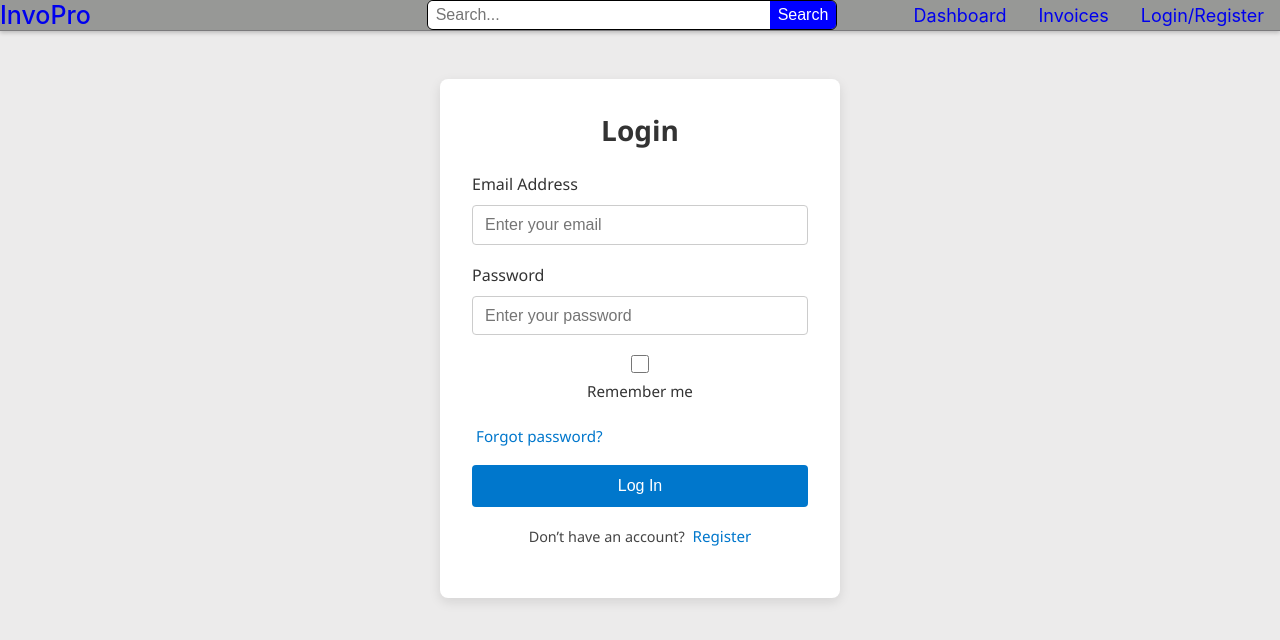
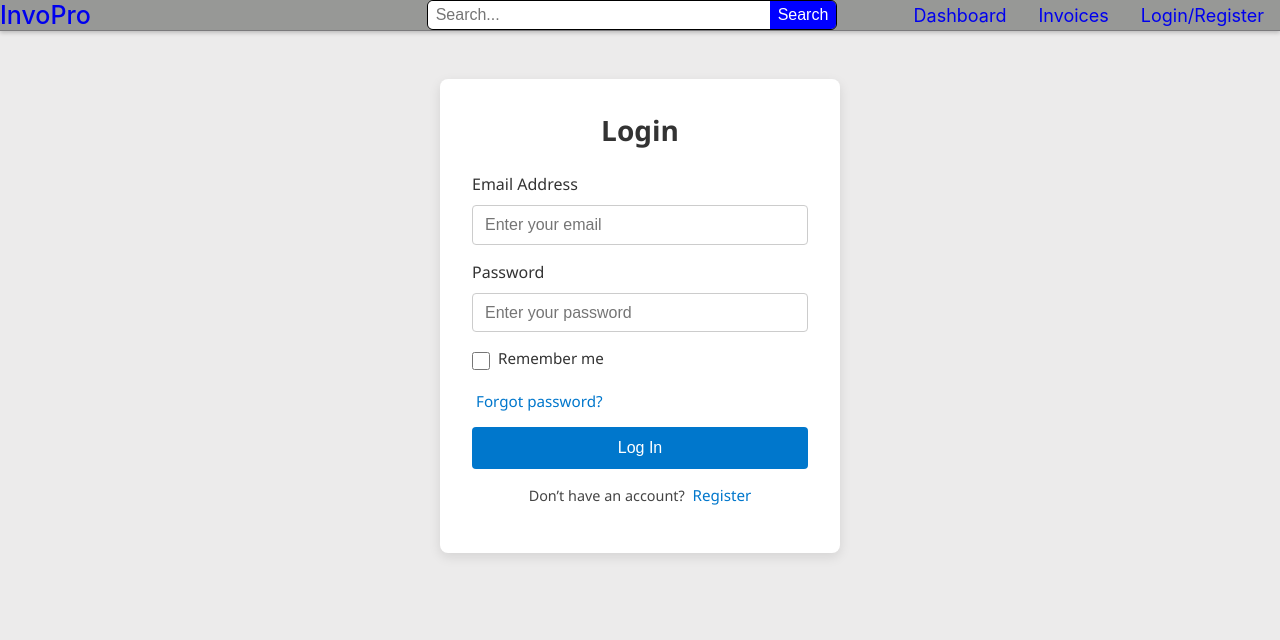
Before and after one commit to soultef/invoice-management-system-frontend, a React (Create React App) app: page / in a window 1280 px wide. Shown: the top 640 px of the page. Built offline with nearby package versions, Linux system fonts and the light colour scheme.

Commit message:
style: remove unused css style from forgotpassword.css.

```diff
--- a/src/assets/styles/forgotPassword.css
+++ b/src/assets/styles/forgotPassword.css
@@ -25,12 +25,6 @@
   .forgot-form {
     display: flex;
     flex-direction: column;
-  }
-
-  .form-group {
-    display: flex;
-    flex-direction: column;
-    margin-bottom: 1.2rem;
   }
 
   label {
```
